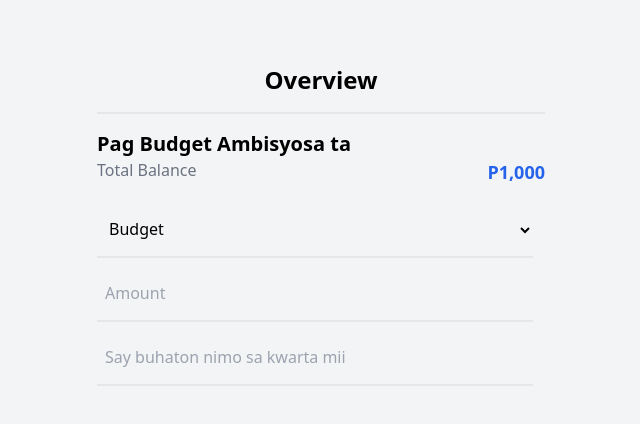
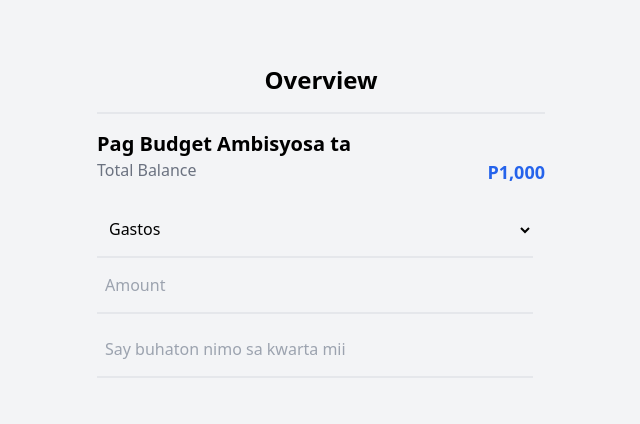
Before and after one commit to thops1925/tipid, a React (Create React App) app: page / in a window 1280 px wide. Shown: the top 424 px of the page, without its empty margins (319-959 px from the left). Built offline with nearby package versions, Linux system fonts and the light colour scheme.

Commit message:
add scroll

```diff
--- a/package.json
+++ b/package.json
@@ -16,6 +16,9 @@
     "react-dom": "^17.0.2",
     "react-redux": "^7.2.6",
     "react-scripts": "4.0.3",
+    "react-select": "^5.2.1",
+    "react-uuid": "^1.0.2",
+    "tailwind-scrollbar-hide": "^1.1.5",
     "uuid": "^8.3.2",
     "web-vitals": "^1.1.2"
   },
--- a/src/App.js
+++ b/src/App.js
@@ -1,9 +1,9 @@
-import Chart from './components/chart/Chart';
+// import Chart from './components/chart/Chart';
 import MainNav from './components/main/MainNav';
 
 function App() {
   return (
-    <div className=" bg-gray-100 h-screen overflow-y-auto ">
+    <div className=" bg-gray-100 h-screen overflow-hidden ">
       <MainNav />
     </div>
   );
--- a/src/app/store.js
+++ b/src/app/store.js
@@ -1,8 +1,8 @@
 import { configureStore } from '@reduxjs/toolkit';
-import tipid from '../services/tipidSlice';
+import budgetSlice from '../services/tipidSlice';
 
 export const store = configureStore({
   reducer: {
-    budget: tipid,
+    budget: budgetSlice,
   },
 });
--- a/src/components/main/Form.js
+++ b/src/components/main/Form.js
@@ -1,40 +1,74 @@
 import React, { useState } from 'react';
+import { useDispatch } from 'react-redux';
+import { addBudget, addExpenses } from '../../services/tipidSlice';
 
 function Form() {
+  const [toggled, setToggled] = useState(false);
+  const dispatch = useDispatch();
   const [value, setValue] = useState({
-    budget: '',
     amount: '',
     description: '',
   });
-  const [total, setTotal] = useState();
-  console.log(total);
+  const [budget, setBudget] = useState({
+    amount: '',
+  });
 
   return (
     <div>
+      <div className="flex space-x-4 h-14">
+        <select
+          className="bg-transparent border-b-2 w-full mr-3 py-1 px-2 leading-tight focus:outline-none"
+          onChange={() => setToggled(!toggled)}
+        >
+          <option>Gastos</option>
+          <option>Budget</option>
+        </select>
+      </div>
+
+      {toggled ? (
         <form
           className="space-y-2"
-        onKeyPress={async (e) => {
+          onKeyPress={(e) => {
             if (e.key === 'Enter') {
               e.preventDefault();
-            setTotal(value);
+              dispatch(addBudget(budget));
+              setBudget({
+                amount: '',
+              });
             }
           }}
         >
           <div className="flex space-x-4 h-14">
-          <select
+            <input
+              type="text"
               className="bg-transparent border-b-2 w-full mr-3 py-1 px-2 leading-tight focus:outline-none"
-            onChange={(e) => setValue({ ...value, budget: e.target.value })}
+              placeholder="Amount"
+              onChange={(e) => setBudget({ ...budget, amount: e.target.value })}
+              value={budget.amount}
+            />
+          </div>
+        </form>
+      ) : (
+        <form
+          className="space-y-2"
+          onKeyPress={(e) => {
+            if (e.key === 'Enter') {
+              e.preventDefault();
+              dispatch(addExpenses(value));
+              setValue({
+                amount: '',
+                description: '',
+              });
+            }
+          }}
         >
-            <option value="Budget">Budget</option>
-            <option value="Gastos">Gastos</option>
-          </select>
-        </div>
           <div className="flex space-x-4 h-14">
             <input
               type="text"
               className="bg-transparent border-b-2 w-full mr-3 py-1 px-2 leading-tight focus:outline-none"
               placeholder="Amount"
               onChange={(e) => setValue({ ...value, amount: e.target.value })}
+              value={value.amount}
             />
           </div>
           <div className="flex space-x-4 h-14">
@@ -45,9 +79,11 @@ function Form() {
               onChange={(e) =>
                 setValue({ ...value, description: e.target.value })
               }
+              value={value.description}
             />
           </div>
         </form>
+      )}
     </div>
   );
 }
--- a/src/components/main/MainNav.js
+++ b/src/components/main/MainNav.js
@@ -1,5 +1,6 @@
-import React, { useEffect, useState } from 'react';
+import React from 'react';
 import Form from './Form';
+import ViewItem from './ViewItem';
 
 function MainNav() {
   return (
@@ -15,8 +16,11 @@ function MainNav() {
           <p className="text-blue-600 text-lg font-bold">P1,000</p>
         </div>
       </div>
-      {/* <ProgressBar className="bg-gray-300" completed={completed} /> */}
+
       <Form />
+      <div className="lg:min-h-0 h-64 overflow-scroll mt-4 scrollbar-hide ">
+        <ViewItem />
+      </div>
     </div>
   );
 }
--- /dev/null
+++ b/src/components/main/ViewItem.js
@@ -0,0 +1,20 @@
+import React from 'react';
+import { useSelector } from 'react-redux';
+
+function ViewItem() {
+  const item = useSelector((state) => state.budget);
+  const view = item.expenses;
+  return (
+    <div>
+      {view.map((expense) => (
+        <div className="flex justify-between border-b-2 py-1 px-2 mt-4">
+          <p key={expense.index}>
+            {expense.index} {expense.description}
+          </p>
+          <p>{expense.amount}</p>
+        </div>
+      ))}
+    </div>
+  );
+}
+export default ViewItem;
--- a/src/services/tipidSlice.js
+++ b/src/services/tipidSlice.js
@@ -1,21 +1,39 @@
 import { createSlice } from '@reduxjs/toolkit';
 
-const initialState = {
-  description: [],
-  budget: 0,
-  gastos: 0,
-  total: 0,
-};
+export const budgetSlice = createSlice({
+  name: 'budget',
+  initialState: {
+    budget: [],
+    expenses: [],
+  },
+  reducers: {
+    addBudget(state, action) {
+      state.budget.push(action.payload);
+    },
 
-export const tipid = createSlice({
-  name: 'tipid',
-  initialState,
-  reducers: {
-    addBudget: (state, action) => {
-      state.description.push(action.payload);
+    addExpenses: (state, action) => {
+      return { ...state, expenses: [action.payload, ...state.expenses] };
+    },
+
+    editBudget: (state, action) => {
+      const expenses = state.expenses.map((expense) => {
+        if (expense.id === action.payload.id) {
+          return action.payload;
+        }
+        return expense;
+      });
+      return { ...state, expenses: [...expenses] };
+    },
+
+    deleteBudget: (state, action) => {
+      const expenses = state.expenses.filter((expense) => {
+        return expense.id !== action.payload;
+      });
+      return { ...state, expenses: [...expenses] };
     },
   },
 });
 
-export const { addBudget } = tipid.actions;
-export default tipid.reducer;
+export const { addExpenses, addBudget, editBudget, deleteBudget } =
+  budgetSlice.actions;
+export default budgetSlice.reducer;
--- a/tailwind.config.js
+++ b/tailwind.config.js
@@ -7,5 +7,5 @@ module.exports = {
   variants: {
     extend: {},
   },
-  plugins: [],
+  plugins: [require('tailwind-scrollbar-hide')],
 };
```
Also changed, not shown: 1 other file (tests, documents, lock files or other folders). Lines whose indentation alone changed are shown as unchanged.
